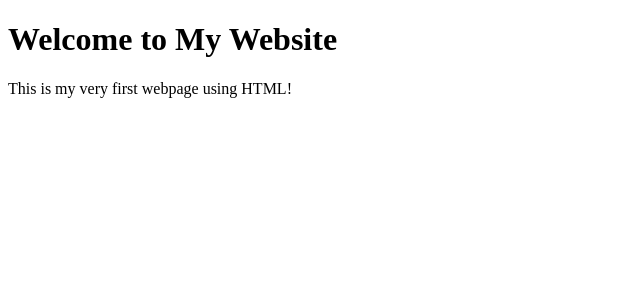
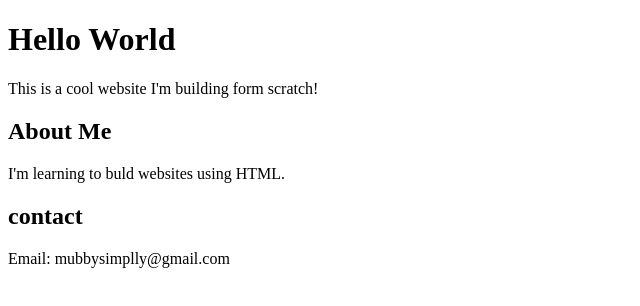
Before and after one commit to mubarak-web220/my-website, a plain HTML site: page index.html in a window 1280 px wide. Shown: the whole page, without its empty margins (0-640 px from the left). Drawn offline with Linux system fonts and the light colour scheme.

Commit message:
Add files via upload

```diff
--- a/index.html
+++ b/index.html
@@ -3,10 +3,16 @@
 <head>
     <meta charset="UTF-8">
     <meta name="viewport" content="width=device-width, initial-scale=1.0">
-    <title> My First Website</title>
+    <title> My Awesome Website</title>
 </head>
 <body>
-    <h1>Welcome to My Website</h1>
-    <p>This is my very first webpage using HTML!</p>
+    <h1>Hello World</h1>
+    <p>This is a cool website I'm building form scratch!</p>
+
+    <h2>About Me</h2>
+    <p>I'm learning to buld websites using HTML.</p>
+
+    <h2>contact</h2>
+    <p>Email: mubbysimplly@gmail.com</p>
 </body>
 </html>
```
